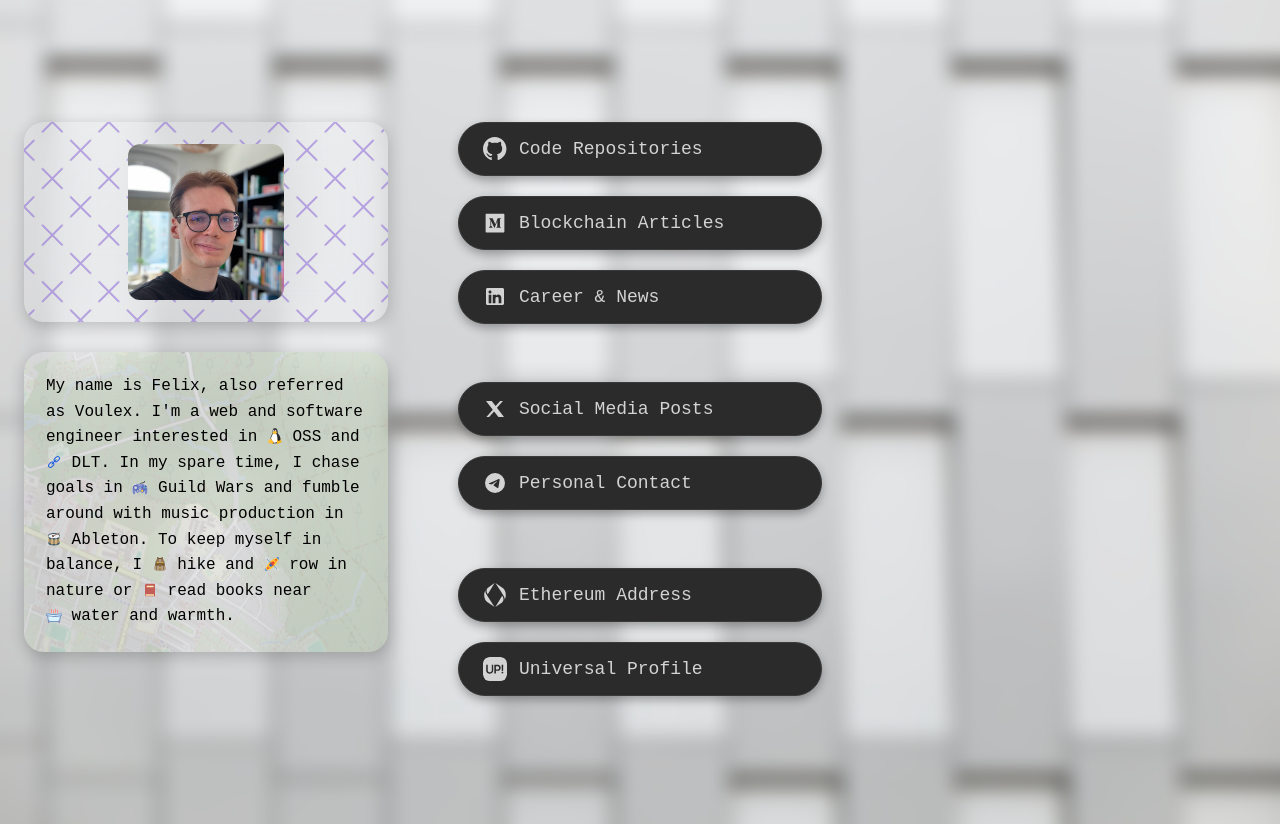
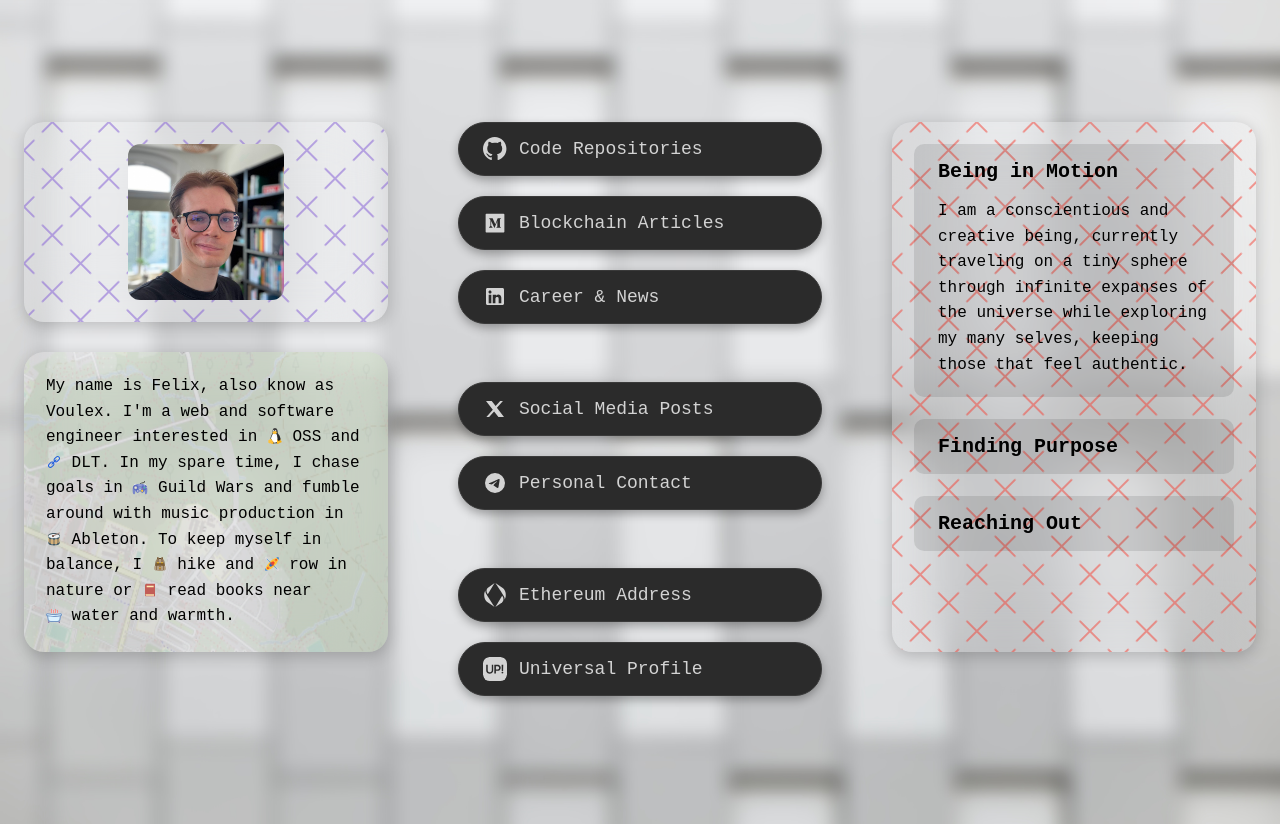
Before and after one commit to fhildeb/web, a plain HTML site: page home/index.html in a window 1280 px wide. Drawn offline with Linux system fonts and the light colour scheme.

Commit message:
add story text accordion

```diff
--- a/home/index.html
+++ b/home/index.html
@@ -7,6 +7,29 @@
 
     <!-- Styles -->
     <link rel="stylesheet" href="styles.css" />
+
+    <!-- Accordion Logic -->
+    <script>
+      document.addEventListener("DOMContentLoaded", () => {
+        const headers = document.querySelectorAll(
+          ".timeline .accordion-header"
+        );
+
+        headers.forEach((header) => {
+          header.addEventListener("click", () => {
+            const section = header.parentElement;
+            if (section.classList.contains("active")) return;
+
+            // Close everything beofre opening the selected text
+            document
+              .querySelectorAll(".timeline .accordion")
+              .forEach((sec) => sec.classList.remove("active"));
+
+            setTimeout(() => section.classList.add("active"), 300);
+          });
+        });
+      });
+    </script>
   </head>
   <body>
     <div class="background">
@@ -40,7 +63,7 @@
           <div class="content-container">
             <img src="../img/map.jpeg" class="static-bg" alt="" />
             <div class="profile-description">
-              My name is Felix, also referred as Voulex. I'm a web and software
+              My name is Felix, also know as Voulex. I'm a web and software
               engineer interested in
               <nobr>
                 <img src="../icons/linux.svg" alt="OSS" />
@@ -268,6 +291,60 @@
           </div>
         </div>
         <!-- RIGHT COLUMN: Accordion -->
+        <div class="column-right">
+          <div class="content-container">
+            <svg class="moving-bg pattern" xmlns="http://www.w3.org/2000/svg">
+              <defs>
+                <pattern
+                  id="pattern-red"
+                  width="20"
+                  height="20"
+                  patternUnits="userSpaceOnUse"
+                  patternTransform="rotate(45) scale(2)"
+                >
+                  <rect width="100%" height="100%" fill-opacity="0" />
+                  <path
+                    d="M3.25 10h13.5M10 3.25v13.5"
+                    fill="none"
+                    stroke="#f44034"
+                    stroke-linecap="square"
+                  />
+                </pattern>
+              </defs>
+              <rect width="100%" height="100%" fill="url(#pattern-red)" />
+            </svg>
+
+            <div class="timeline">
+              <div class="accordion active">
+                <div class="accordion-header">Being in Motion</div>
+                <div class="accordion-content">
+                  I am a conscientious and creative being, currently traveling
+                  on a tiny sphere through infinite expanses of the universe
+                  while exploring my many selves, keeping those that feel
+                  authentic.
+                </div>
+              </div>
+
+              <div class="accordion">
+                <div class="accordion-header">Finding Purpose</div>
+                <div class="accordion-content">
+                  My mission is to discover and fulfill what I believe I was put
+                  on this earth for and carry it out to the best of my ability,
+                  bringing a positive benefit to people and creating something
+                  lasting for humanity as a whole.
+                </div>
+              </div>
+
+              <div class="accordion">
+                <div class="accordion-header">Reaching Out</div>
+                <div class="accordion-content">
+                  Being an introvert, I mostly communicate through glass, light,
+                  and air, cherishing the rare moments of meeting great and kind
+                  people to open up with, quietly hoping for real connections to
+                  flicker back.
+                </div>
+              </div>
+            </div>
           </div>
         </div>
       </div>
--- a/home/styles.css
+++ b/home/styles.css
@@ -189,6 +189,46 @@ button {
   }
 }
 
+/* ACCORDION SECTION */
+
+.timeline {
+  margin: auto;
+  min-height: 530px;
+}
+
+.timeline .accordion {
+  margin: 22px;
+  border-radius: 10px;
+  overflow: hidden;
+  background: rgba(0, 0, 0, 0.1);
+  transition: background 0.3s ease;
+}
+
+.timeline .accordion-header {
+  display: flex;
+  align-items: center;
+  cursor: pointer;
+  padding: 1rem 1.5rem;
+  font-size: 1.25rem;
+  font-weight: bold;
+}
+
+.timeline .accordion-content {
+  max-height: 0;
+  opacity: 0;
+  overflow: hidden;
+  padding: 0 1.5rem;
+  font-size: 1rem;
+  line-height: 1.6;
+  transition: all 0.3s ease;
+}
+
+.timeline .accordion.active .accordion-content {
+  max-height: 500px;
+  opacity: 1;
+  padding-bottom: 1.2rem;
+}
+
 /* RESPONSIVE BREAKPOINTS */
 
 @media (max-width: 1030px) {
```
